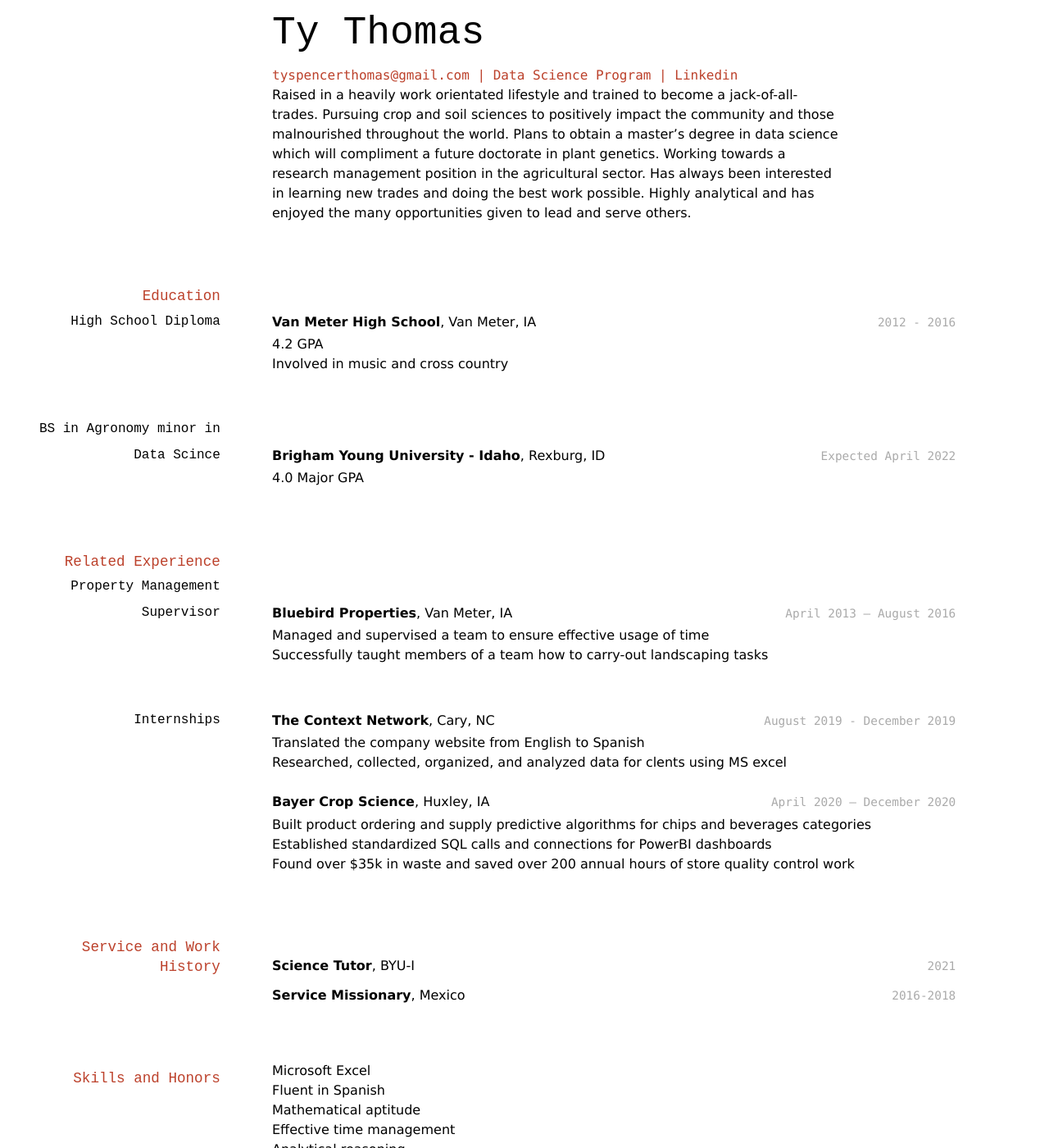
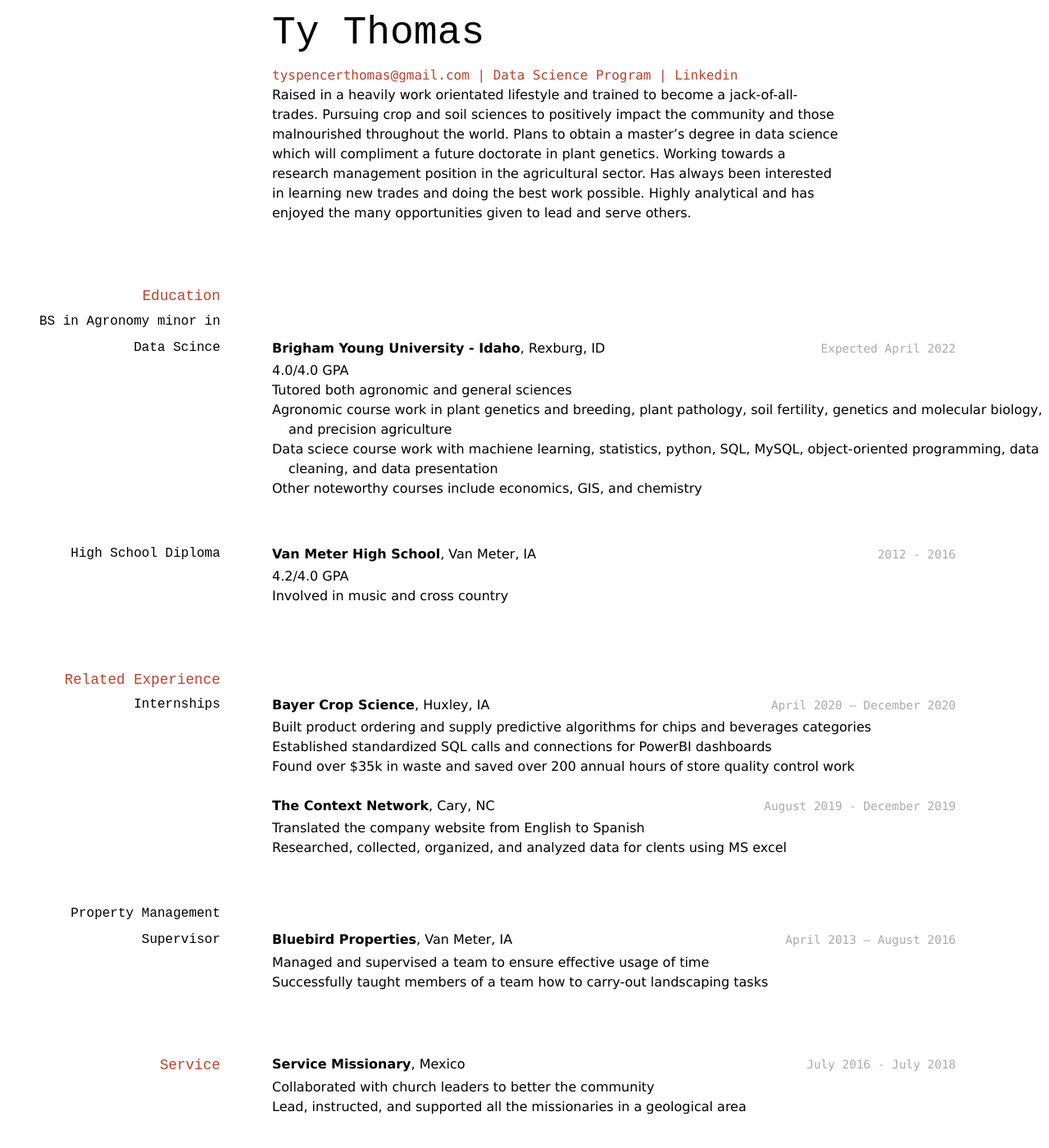
Before and after one commit to ty-thomas/Thomas_Resume, a Jekyll site: the page built from docs/index.md, in a window 1280 px wide and 1400 px high. Shown: the whole window at 82% size. Built offline with Jekyll 4.4.1, drawn with Linux system fonts in a browser that asks for light colours; some of the changed text lies outside the part shown.

Commit message:
edited draft

```diff
--- a/docs/index.md
+++ b/docs/index.md
@@ -17,23 +17,44 @@ Raised in a heavily work orientated lifestyle and trained to become a jack-of-al
 
 ## Education
 
-### High School Diploma
-`2012 - 2016`
-__Van Meter High School__, Van Meter, IA
-
-- 4.2 GPA
-- Involved in music and cross country
-
 
 ### BS in Agronomy minor in Data Scince
 `Expected April 2022`
 __Brigham Young University - Idaho__, Rexburg, ID
 
+- 4.0/4.0 GPA
+- Tutored both agronomic and general sciences
+- Agronomic course work in plant genetics and breeding, plant pathology, soil fertility, genetics and molecular biology, and precision agriculture
+- Data sciece course work with machiene learning, statistics, python, SQL, MySQL, object-oriented programming, data cleaning, and data presentation
+- Other noteworthy courses include economics, GIS, and chemistry
 
-- 4.0 Major GPA
+
+
+### High School Diploma
+`2012 - 2016`
+__Van Meter High School__, Van Meter, IA
+
+- 4.2/4.0 GPA
+- Involved in music and cross country
+
 
 
 ## Related Experience
+
+### Internships
+
+`April 2020 – December 2020`
+__Bayer Crop Science__, Huxley, IA
+
+- Built product ordering and supply predictive algorithms for chips and beverages categories
+- Established standardized SQL calls and connections for PowerBI dashboards
+- Found over $35k in waste and saved over 200 annual hours of store quality control work
+
+`August 2019 - December 2019`
+__The Context Network__, Cary, NC
+
+- Translated the company website from English to Spanish
+- Researched, collected, organized, and analyzed data for clents using MS excel
 
 ### Property Management Supervisor
 
@@ -43,42 +64,46 @@ __Bluebird Properties__, Van Meter, IA
 - Managed and supervised a team to ensure effective usage of time
 - Successfully taught members of a team how to carry-out landscaping tasks
 
-### Internships
-
-`August 2019 - December 2019`
-__The Context Network__, Cary, NC
-
-- Translated the company website from English to Spanish
-- Researched, collected, organized, and analyzed data for clents using MS excel
 
 
-`April 2020 – December 2020`
-__Bayer Crop Science__, Huxley, IA
+## Service
 
-- Built product ordering and supply predictive algorithms for chips and beverages categories
-- Established standardized SQL calls and connections for PowerBI dashboards
-- Found over $35k in waste and saved over 200 annual hours of store quality control work
+`July 2016 - July 2018`
+__Service Missionary__, Mexico
+- Collaborated with church leaders to better the community
+- Lead, instructed, and supported all the missionaries in a geological area
 
 
-## Service and Work History
-
-`2021`
-__Science Tutor__, BYU-I
+## Skills
 
 
-`2016-2018`
-__Service Missionary__, Mexico
+### Agronomic
+- Knowlege of opperating heavy machienery
+- Understanding of reasearch methods
+- Experienced in soybean and maize data collection
+- Soil analysis and fertility
+- Basic plant pathology
+- Experience in farm labor
 
-## Skills and Honors
 
-- Microsoft Excel
+### Data
+- Professional use of Microsoft Excel and Office 365
+- Programming and data manipulation with Python
+- Analyzing relational databases using SQL
+- Cleaning, oraganinzing, and analyzing large datasets
+
+### Other Skills
 - Fluent in Spanish
 - Mathematical aptitude
 - Effective time management
-- Analytical reasoning
-- Python and SQL
+
+
+## Honors
+
 - Eagle Scout
-
+- Former member of the National Honor Society
+- All-State musicion
+- Full academic scholarship
 
 
 
```
